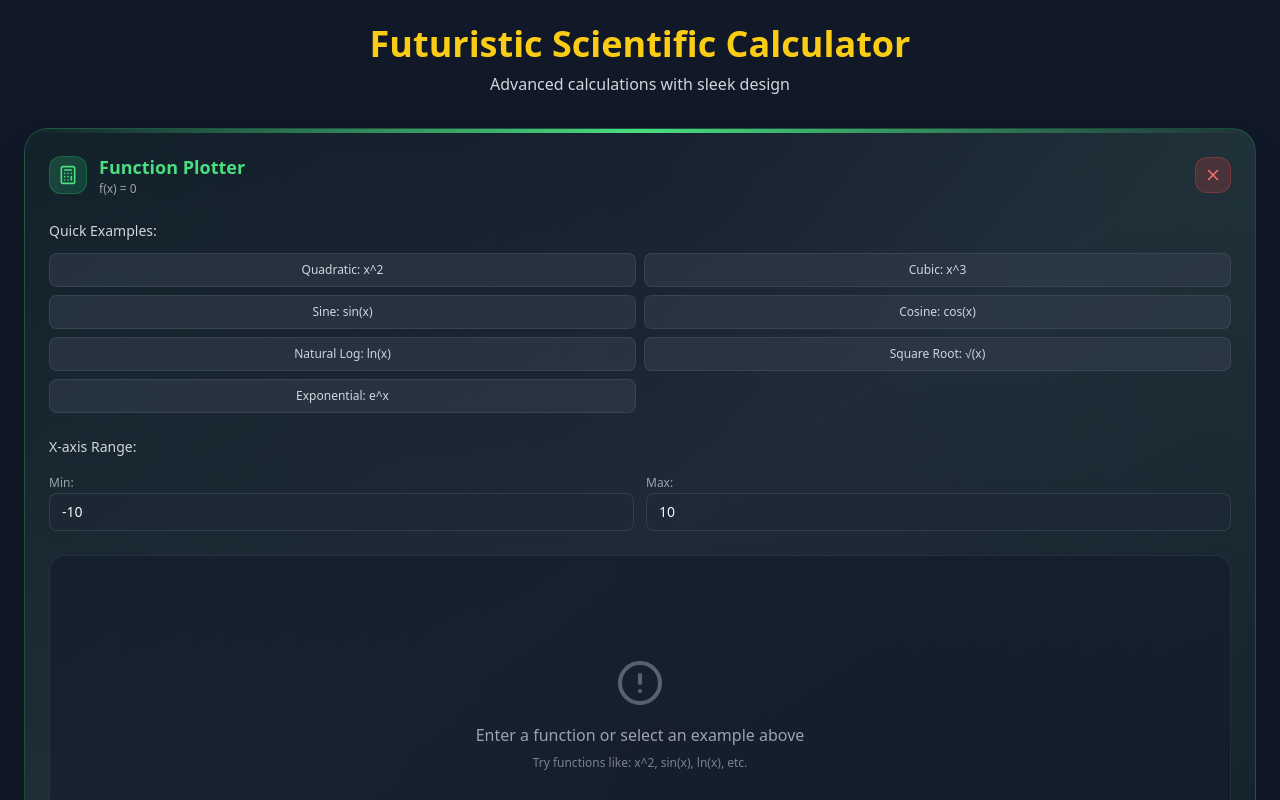
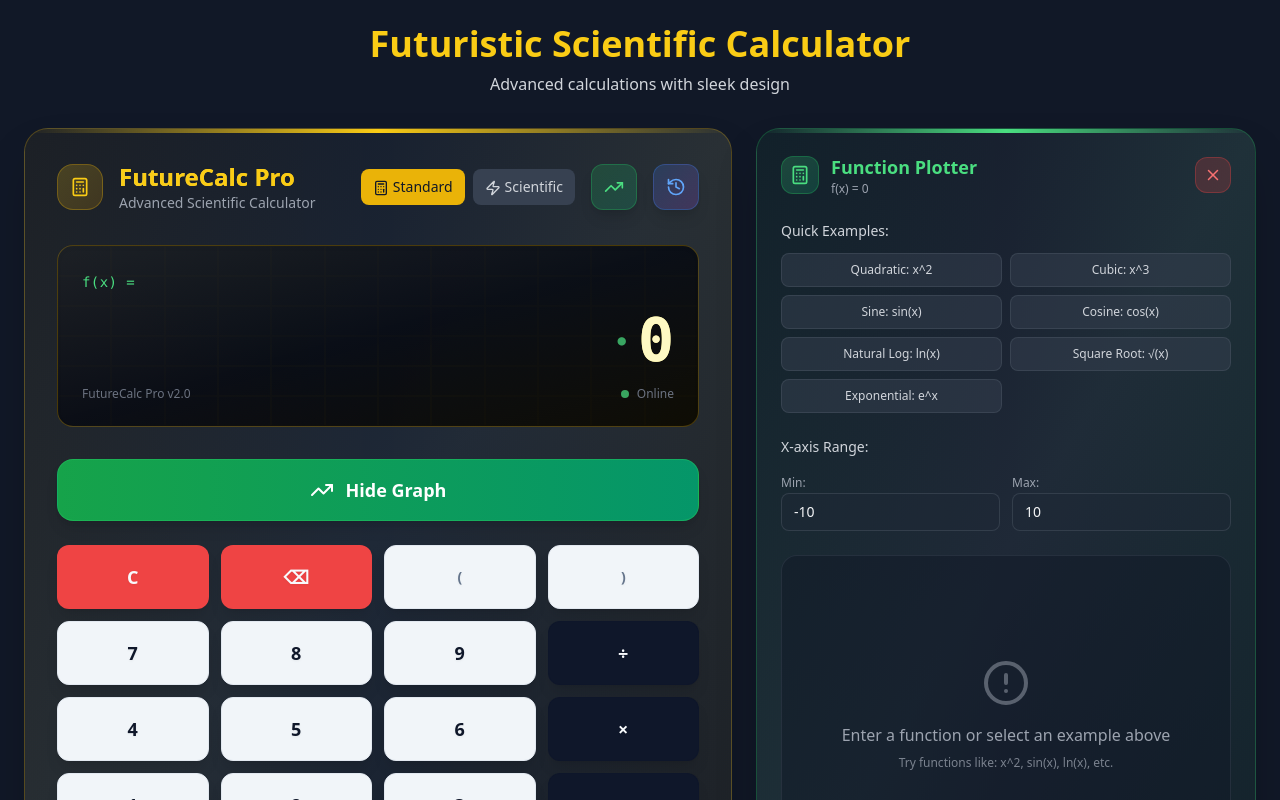
Before and after one commit to Adnaan2003/auric-math-nexus, a React (Vite) app: page / in a window 1280 px wide. Both pictures are taken after a click on the button "Plot Graph f(x)". Shown: the top 800 px of the page. Built offline with nearby package versions, Linux system fonts and the light colour scheme.

Commit message:
Update calculator layout
Reorganized the calculator interface to match the provided image, placing the graph above the calculator and adjusting the button layout.

```diff
--- a/src/components/Calculator.tsx
+++ b/src/components/Calculator.tsx
@@ -203,20 +203,8 @@ export const Calculator = () => {
   }, [handleInput]);
 
   return (
-    <div className="w-full space-y-4 lg:space-y-6">
-      {/* Graph Section - Top */}
-      {showGraph && (
-        <div className="w-full">
-          <GraphPlotter
-            expression={expression || display}
-            isDegrees={isDegrees}
-            onClose={() => setShowGraph(false)}
-          />
-        </div>
-      )}
-
-      {/* Main Calculator and History Section */}
-      <div className="flex flex-col xl:flex-row gap-4 lg:gap-6 w-full">
+    <div className="flex flex-col lg:flex-row gap-4 lg:gap-6 w-full">
+      {/* Main Calculator Section */}
       <div className="flex-1 min-w-0">
         <div className="bg-gradient-to-br from-gray-900 via-gray-800 to-gray-900 rounded-2xl sm:rounded-3xl p-4 sm:p-6 lg:p-8 shadow-2xl border border-yellow-500/30 backdrop-blur-sm relative overflow-hidden">
           <div className="absolute inset-0 bg-gradient-to-r from-yellow-500/5 via-transparent to-yellow-500/5 pointer-events-none" />
@@ -285,8 +273,20 @@ export const Calculator = () => {
         </div>
       </div>
 
-        {showHistory && (
-          <div className="w-full xl:w-80">
+      {/* Graph Section - Right Side */}
+      {showGraph && (
+        <div className="w-full lg:w-96 xl:w-[500px]">
+          <GraphPlotter
+            expression={expression || display}
+            isDegrees={isDegrees}
+            onClose={() => setShowGraph(false)}
+          />
+        </div>
+      )}
+
+      {/* History Section - Right Side */}
+      {showHistory && !showGraph && (
+        <div className="w-full lg:w-80">
           <History
             history={history}
             onClear={() => setHistory([])}
@@ -299,6 +299,5 @@ export const Calculator = () => {
         </div>
       )}
     </div>
-    </div>
   );
 };
```
Lines whose indentation alone changed are shown as unchanged.
